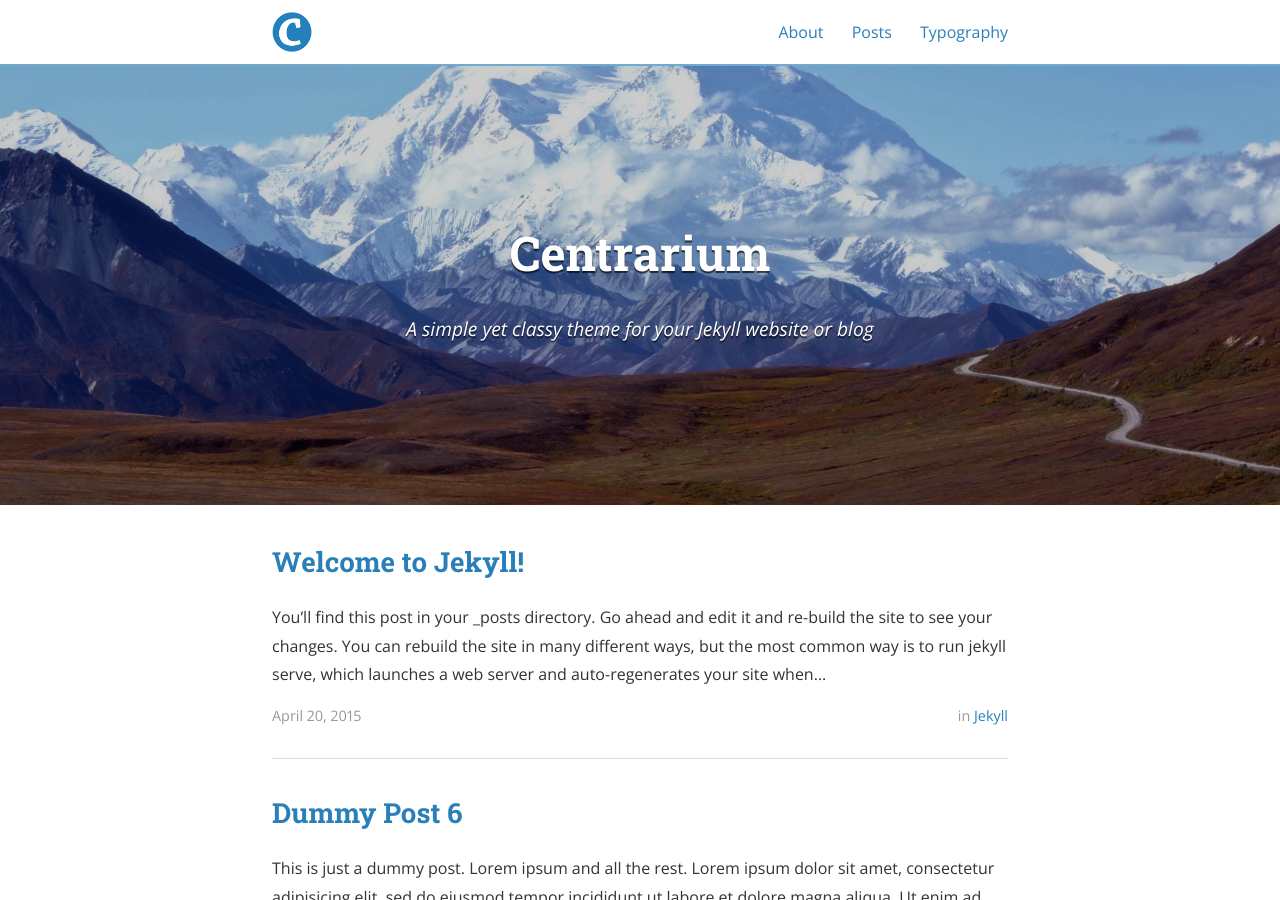
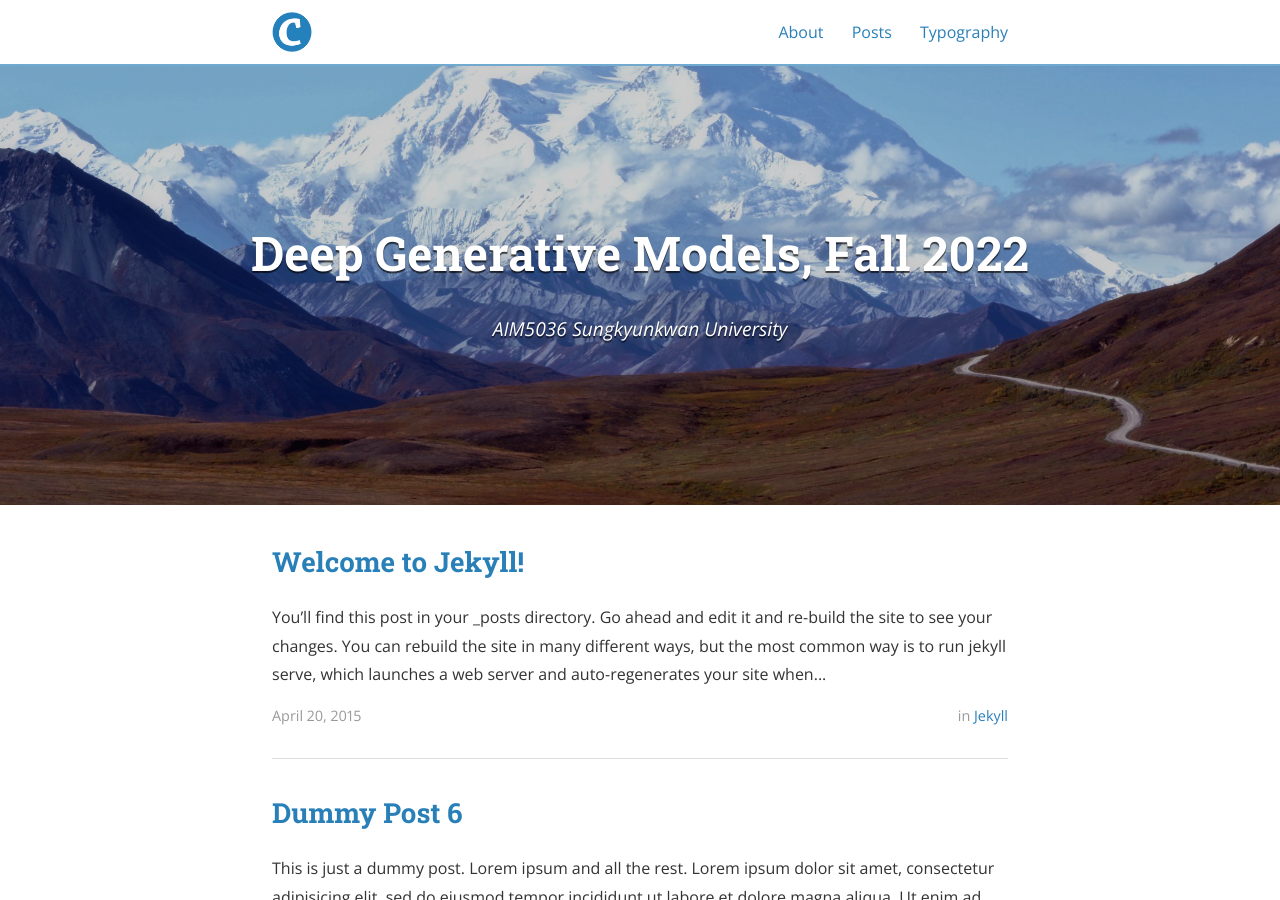
Before and after one commit to deep-generative-models-AIM5036/deep-generative-models-AIM5036.github.io, a Jekyll site: the page built from index.html, in a window 1280 px wide and 900 px high. Built offline with Jekyll 4.4.1, drawn with Linux system fonts in a browser that asks for light colours; nearby versions of some CDN libraries; the list of posts is cut into pages by our own code; some of the changed text lies outside the part shown.

Commit message:
config_change

```diff
--- a/_config.yml
+++ b/_config.yml
@@ -9,10 +9,10 @@ exclude:
   - "/vendor/"
 
 # Site settings
-title: Centrarium
-subtitle: "A simple yet classy theme for your Jekyll website or blog"
-email: blcentra@gmail.com
-name: Ben Centra
+title: Deep Generative Models, Fall 2022
+subtitle: "AIM5036 Sungkyunkwan University"
+email: jun.park@skku.edu
+name: Jun H. Park
 description: >
   A simple yet classy theme for your Jekyll website or blog.
 # Base URL of site (i.e. /blog). It should always start with a slash,
```
Also changed, not shown: Gemfile.lock.
